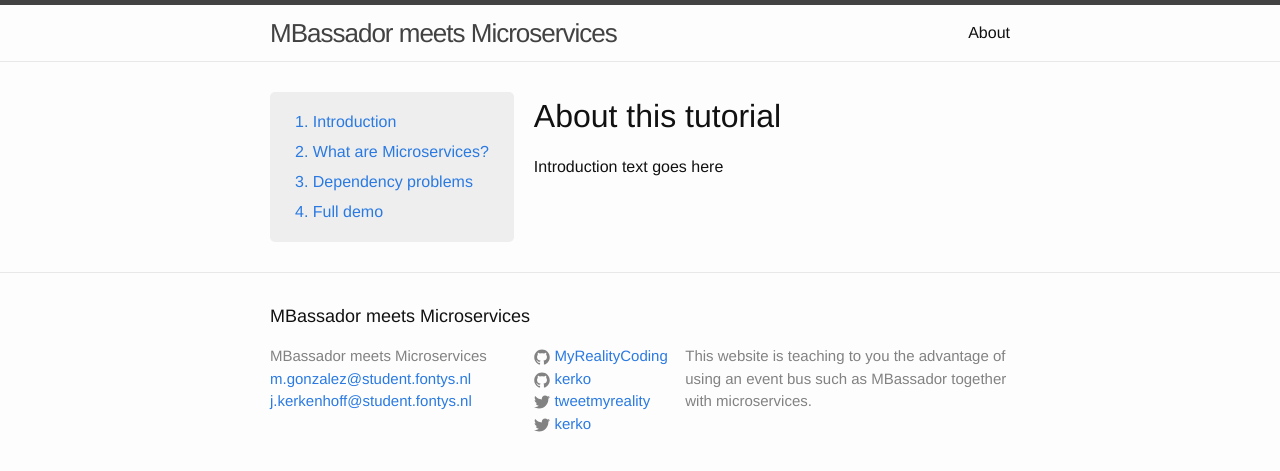
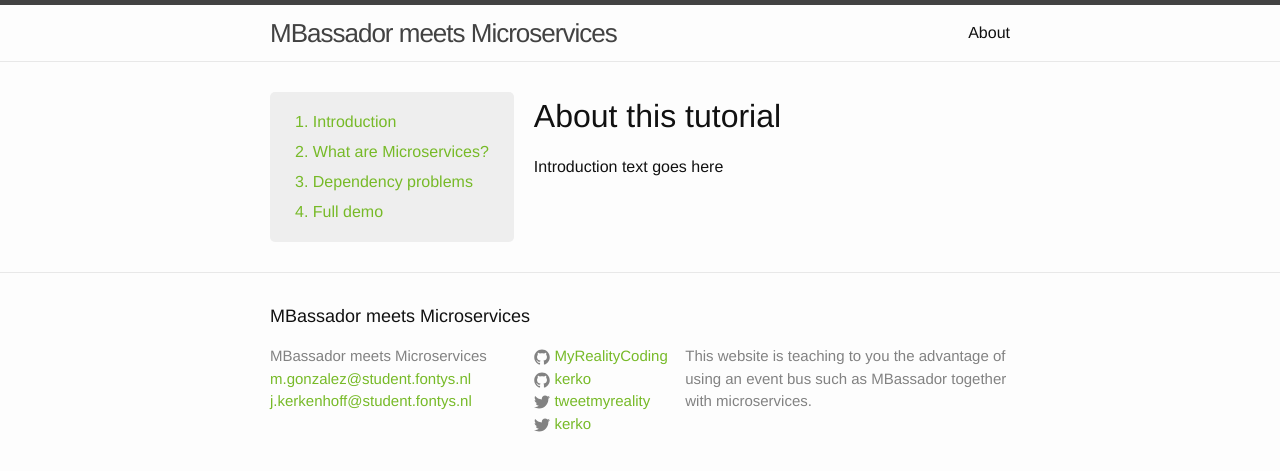
Before and after one commit to sebivenlo/microservices-eventbus, a Jekyll site: the page built from index.html, in a window 1280 px wide. Shown: the top 471 px of the page. Built offline with Jekyll 4.4.1, drawn with Linux system fonts in a browser that asks for light colours.

Commit message:
Change brand color

```diff
--- a/_sass/_layout.scss
+++ b/_sass/_layout.scss
@@ -246,7 +246,7 @@
     font-size: 16px;
     &:hover {
       text-decoration: none;
-      color: lighten(#1756a9, 20%);
+      color: lighten($brand-color, 20%);
     }
   }
 }
--- a/css/main.scss
+++ b/css/main.scss
@@ -15,7 +15,7 @@
 
 $text-color:       #111;
 $background-color: #fdfdfd;
-$brand-color:      #2a7ae2;
+$brand-color:      #77ba28;
 
 $grey-color:       #828282;
 $grey-color-light: lighten($grey-color, 40%);
```
Also changed, not shown: img/favicon.png.
